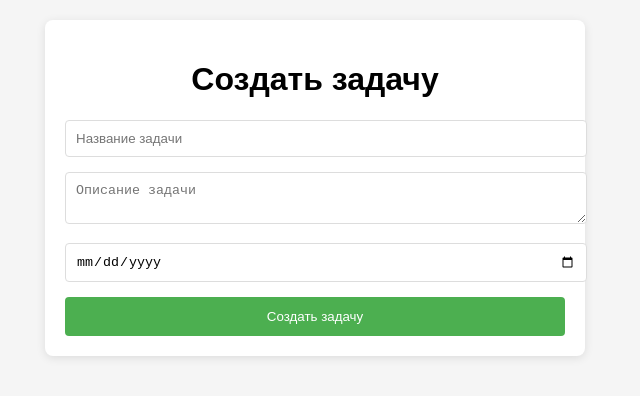
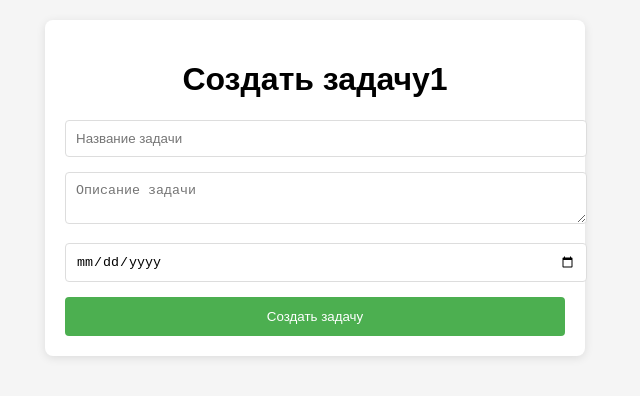
Before and after one commit to rocke4s/lookforus, a plain HTML site: page index.html in a window 1280 px wide. Shown: the whole page, without its empty margins (325-965 px from the left). Drawn offline with Linux system fonts and the light colour scheme.

Commit message:
Update index.html
ver3(test)

```diff
--- a/index.html
+++ b/index.html
@@ -48,7 +48,7 @@
 </head>
 <body>
     <div class="form-container">
-        <h1>Создать задачу</h1>
+        <h1>Создать задачу1</h1>
         <form id="task-form">
             <input type="text" id="task-title" class="input-field" placeholder="Название задачи" required>
             <textarea id="task-description" class="input-field" placeholder="Описание задачи" required></textarea>
```
